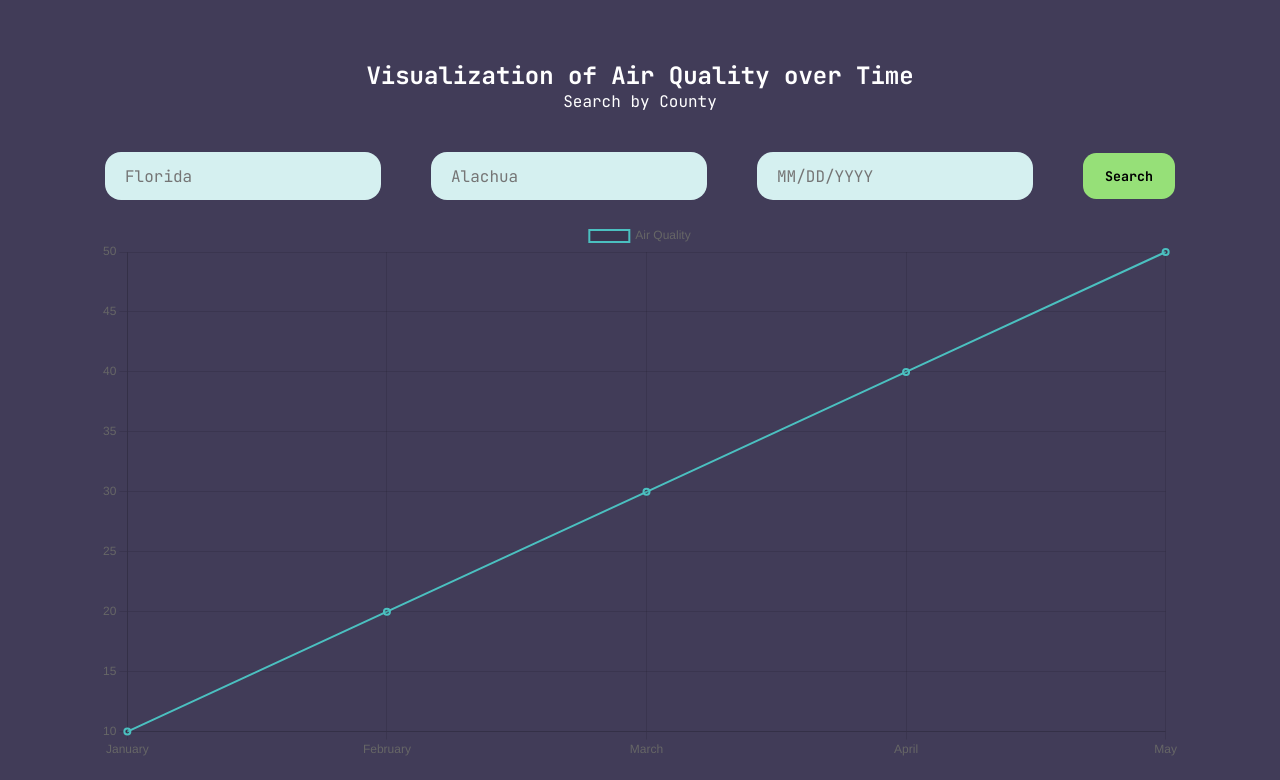
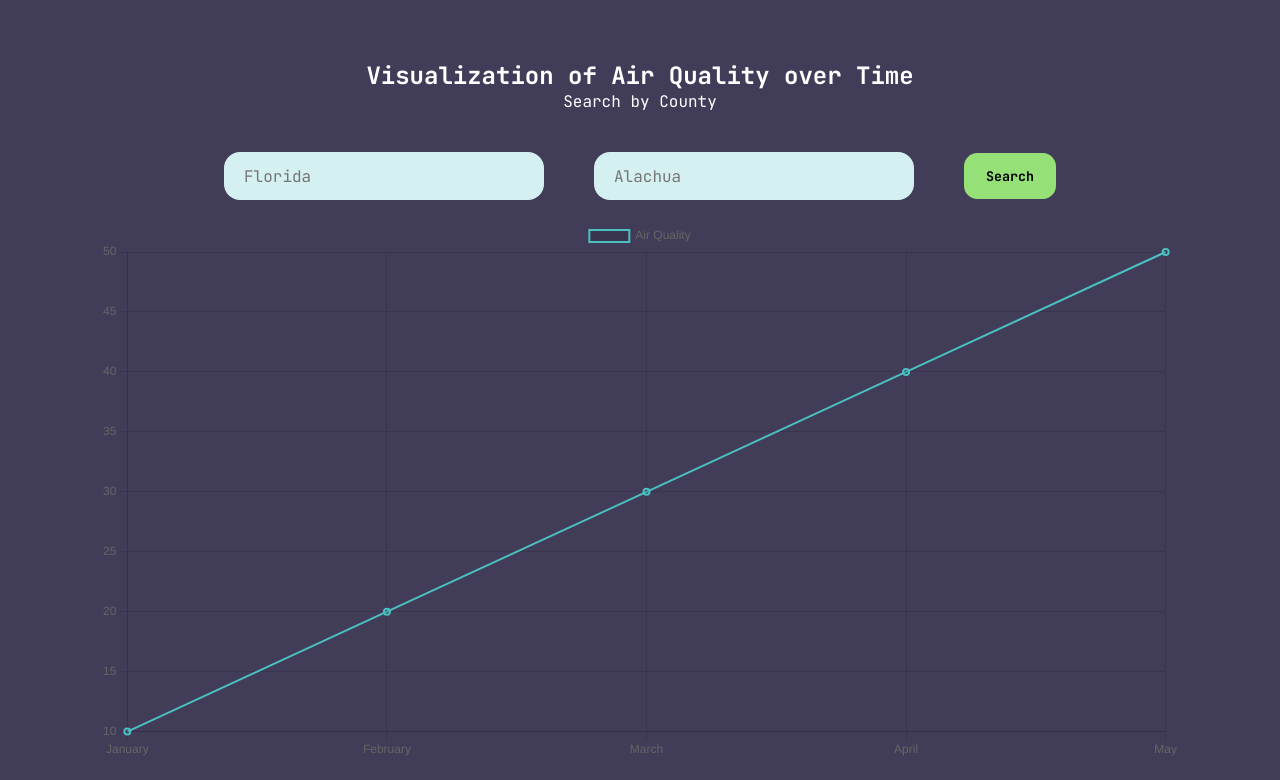
Before and after one commit to TheLeviEthan/DSA-Project-3a, a plain HTML site: page index.html in a window 1280 px wide. Shown: the part 80-860 px from the top of the page. Drawn offline with nearby package versions, Linux system fonts and the light colour scheme.

```diff
--- a/index.html
+++ b/index.html
@@ -30,7 +30,6 @@
     <form class="searchInput">
         <input type="text" id="state" name="state" placeholder="Florida">
         <input type="text" id="county" name="county" placeholder="Alachua">
-        <input type="text" id="date" name="date" placeholder="MM/DD/YYYY">
         <button type="submit" id="search">Search</button>
     </form>
     <!--Graph Visualization-->
```
Also changed, not shown: references.html (+0 -1 lines).
